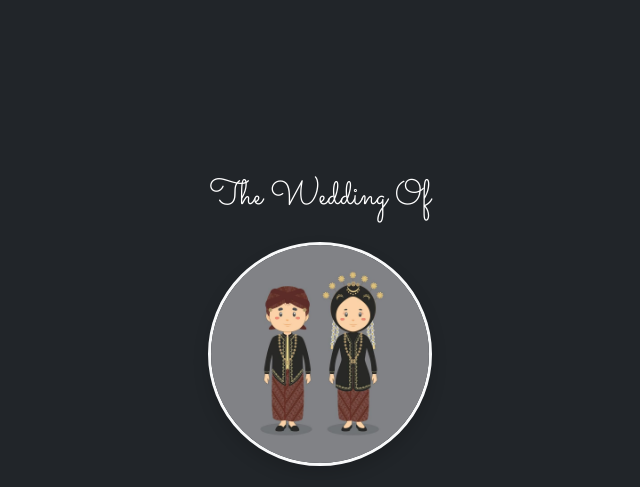
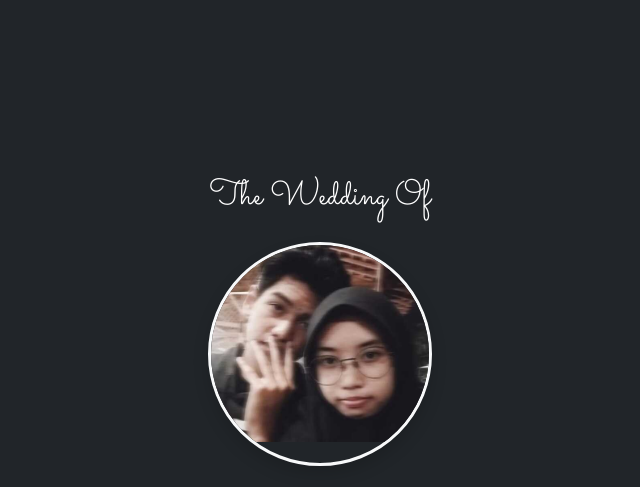
Before and after one commit to nixon42/ueueueueu, a plain HTML site: page undangan-1.4.2-ols/index.html in a window 1280 px wide. Shown: the top 487 px of the page, without its empty margins (320-960 px from the left). Drawn offline with nearby package versions, Linux system fonts and the light colour scheme.

Commit message:
add bg_2

```diff
--- a/undangan-1.4.2-ols/index.html
+++ b/undangan-1.4.2-ols/index.html
@@ -488,7 +488,7 @@
                     <div class="text-center">
                         <h1 class="font-estetik mb-4" style="font-size: 2.2rem;">The Wedding Of</h1>
                         <div class="cropper border border-3 border-light shadow mb-4 mx-auto">
-                            <img src="assets/images/bg.jpeg" alt="bg">
+                            <img src="assets/images/bg_2.jpeg" alt="bg">
                         </div>
                         <h1 class="font-estetik my-4" style="font-size: 2.5rem;">Surya & Mutia</h1>
                         <div id="namatamu"></div>
```
Also changed, not shown: undangan-1.4.2-ols/assets/images/bg_2.jpeg (added).
